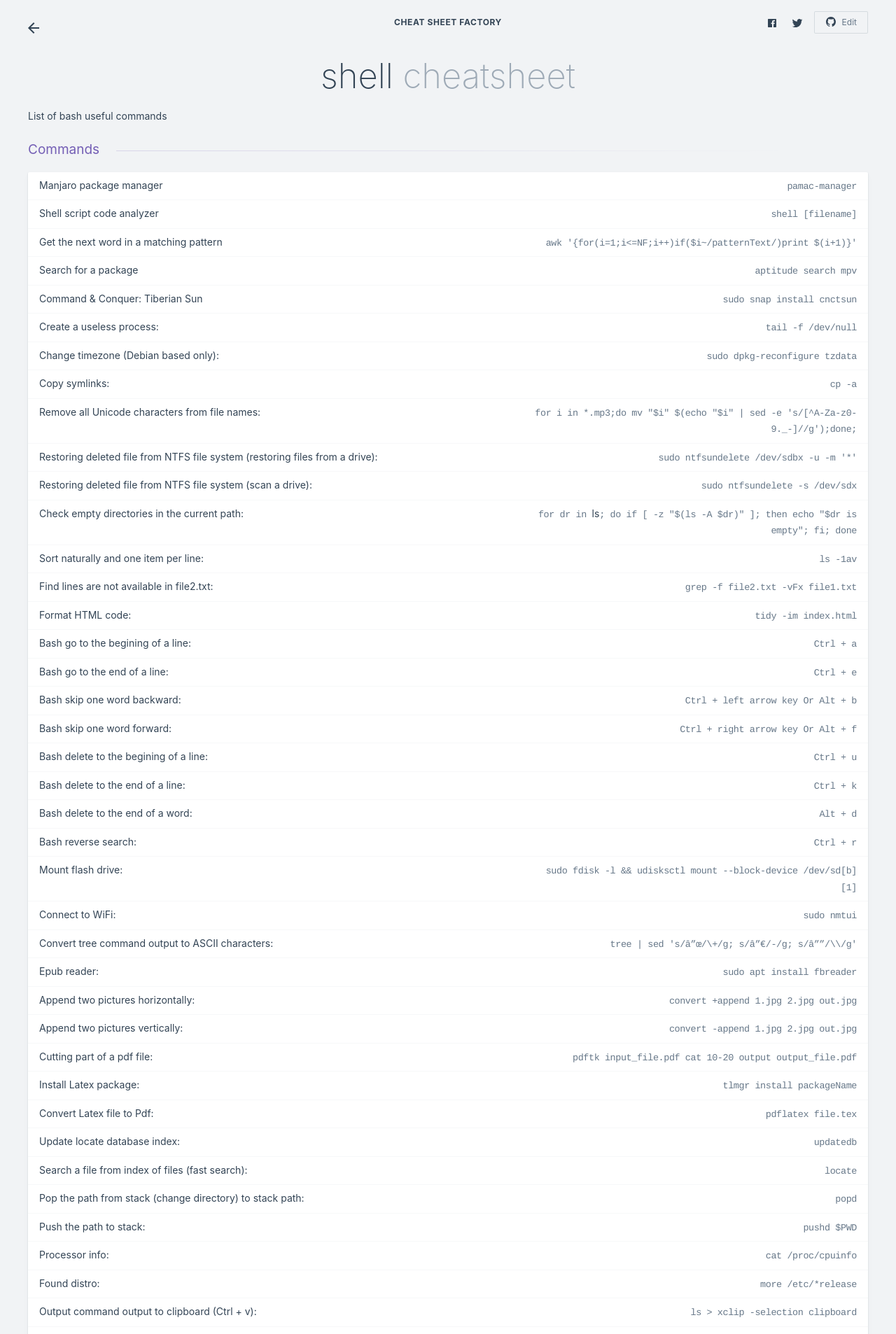
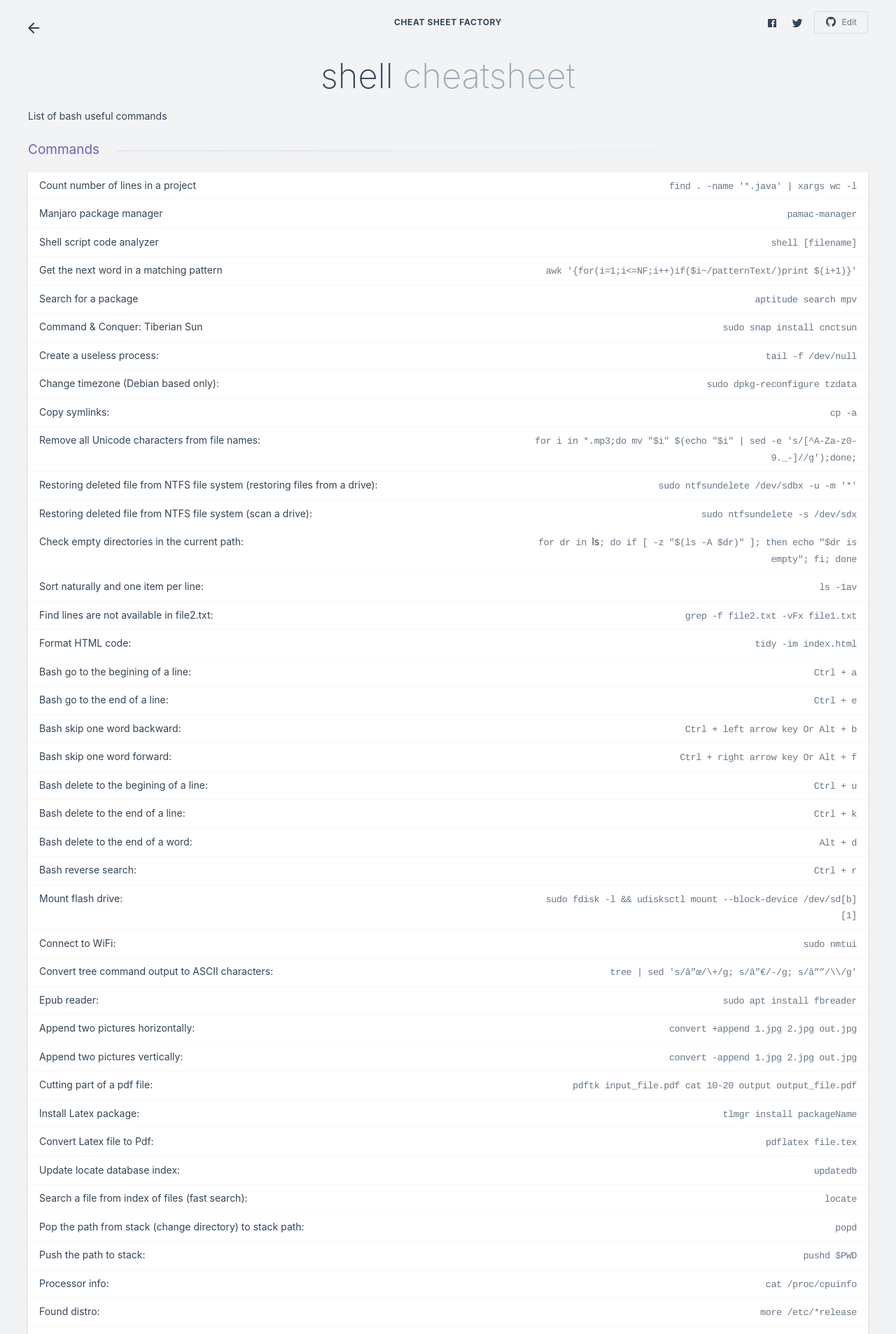
Before and after one commit to kasramp/cheat-sheet-factory, a Jekyll site: the page built from linux/shell.md, in a window 1280 px wide. Shown: the top 1906 px of the page at 70% size. Built offline with Jekyll 4.4.1, drawn with Linux system fonts in a browser that asks for light colours; nearby versions of some CDN libraries; part of the change alters nothing that is shown.

Commit message:
Add counting number of lines in a project

```diff
--- a/linux/shell.md
+++ b/linux/shell.md
@@ -2,7 +2,7 @@
 title: shell
 category: Linux
 layout: 2017/sheet
-updated: 2019-11-09
+updated: 2019-12-07
 keywords:
     - "shell"
     - "bash"
@@ -17,6 +17,7 @@ Shortcuts
 
 ### Commands
 
+| Count number of lines in a project | `find . -name '*.java' | xargs wc -l` |
 | Manjaro package manager | `pamac-manager` |
 | Shell script code analyzer | `shell [filename]` |
 | Get the next word in a matching pattern | `awk '{for(i=1;i<=NF;i++)if($i~/patternText/)print $(i+1)}'` |
```
